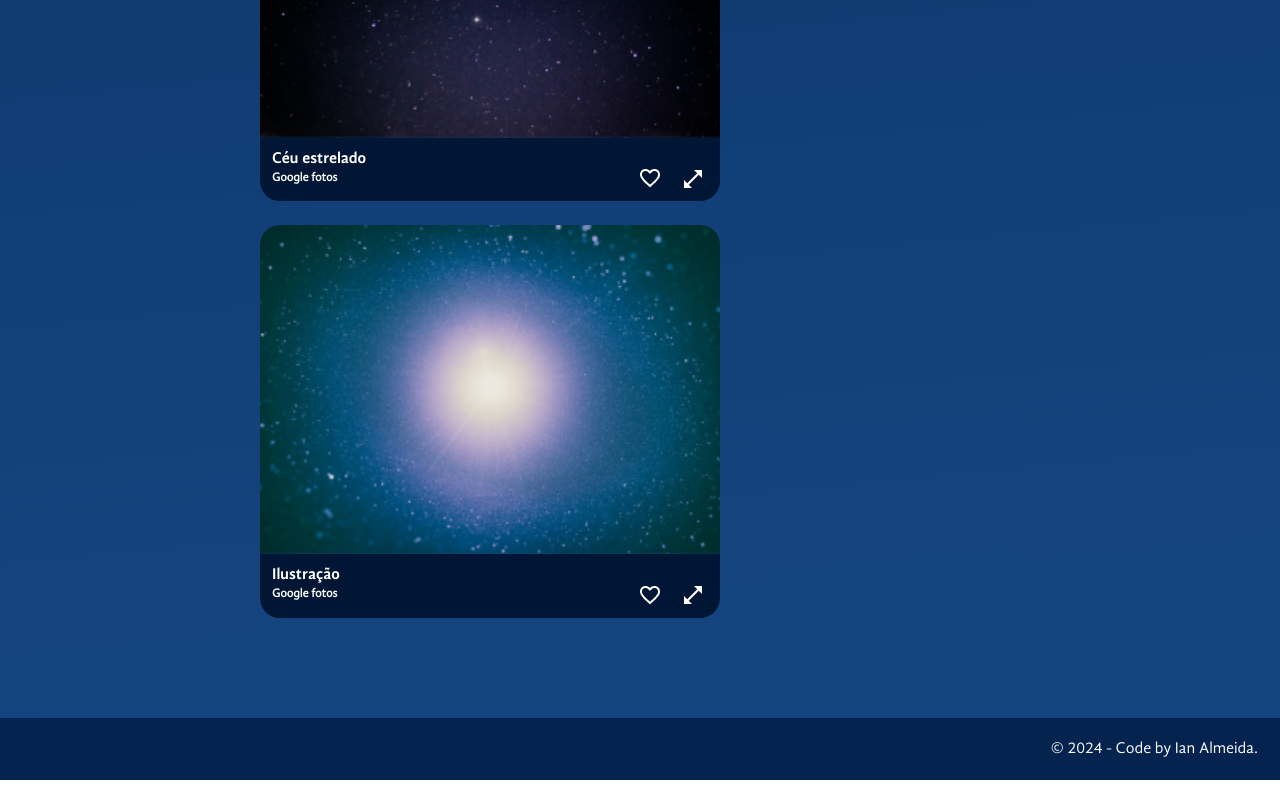
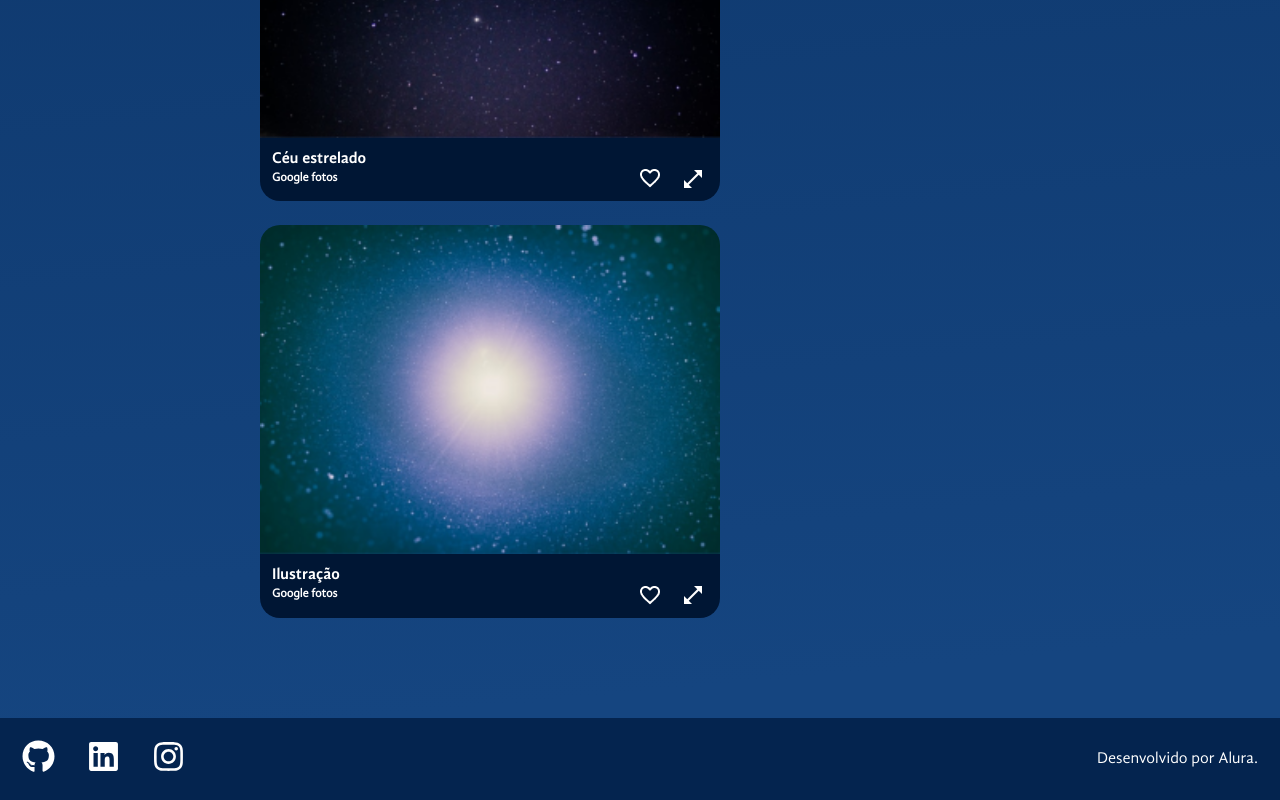
Before and after one commit to Ian-Alemida/brahmand-app, a React (Vite) app: page / in a window 1280 px wide. Shown: the part 4244-5044 px from the top of the page. Built offline with nearby package versions, Linux system fonts and the light colour scheme.

Commit message:
atualizando links

```diff
--- a/src/componentes/Rodape/index.jsx
+++ b/src/componentes/Rodape/index.jsx
@@ -20,6 +20,10 @@ const IconeContainer = styled.ul`
         margin-right: 32px;
     }
 `;
+const IconeEstilizado = styled.img`
+width: 33px;
+height: 33px;
+`
 
 const RodapeTexto = styled.p`
     font-size: 16px;
@@ -32,22 +36,22 @@ function Rodape() {
         <RodapeEstilizado>
             <IconeContainer>
                 <li>
-                    <a href="#">
-                        <img src="/imagens/sociais/linkedin.svg" alt="" />
+                    <a href="https://github.com/Ian-Alemida"target="_blank" rel="noreferrer noopener">
+                        <IconeEstilizado src="/imagens/sociais/github.svg" alt="" />
                     </a>
                 </li>
                 <li>
-                    <a href="#">
-                        <img src="/imagens/sociais/github.svg" alt="" />
+                    <a href="www.linkedin.com/in/ian-almeida-3a707a240" target="_blank" rel="noreferrer noopener">
+                        <IconeEstilizado src="/imagens/sociais/linkedin.svg" alt="" />
                     </a>
                 </li>
                 <li>
-                    <a href="#">
-                        <img src="/imagens/sociais/instagram.svg" alt="" />
+                    <a href="https://www.instagram.com/binary_jouney/?igshid=OGQ5ZDc2ODk2ZA%3D%3D%27" target="_blank" rel="noreferrer noopener">
+                        <IconeEstilizado src="/imagens/sociais/instagram.svg" alt="" />
                     </a>
                 </li>
             </IconeContainer>
-            <RodapeTexto>© 2024 - Code by Ian Almeida.</RodapeTexto>
+            <RodapeTexto>Desenvolvido por Alura.</RodapeTexto>
         </RodapeEstilizado>
     );
 }
```
Also changed, not shown: public/imagens/sociais/linkedin.svg.
